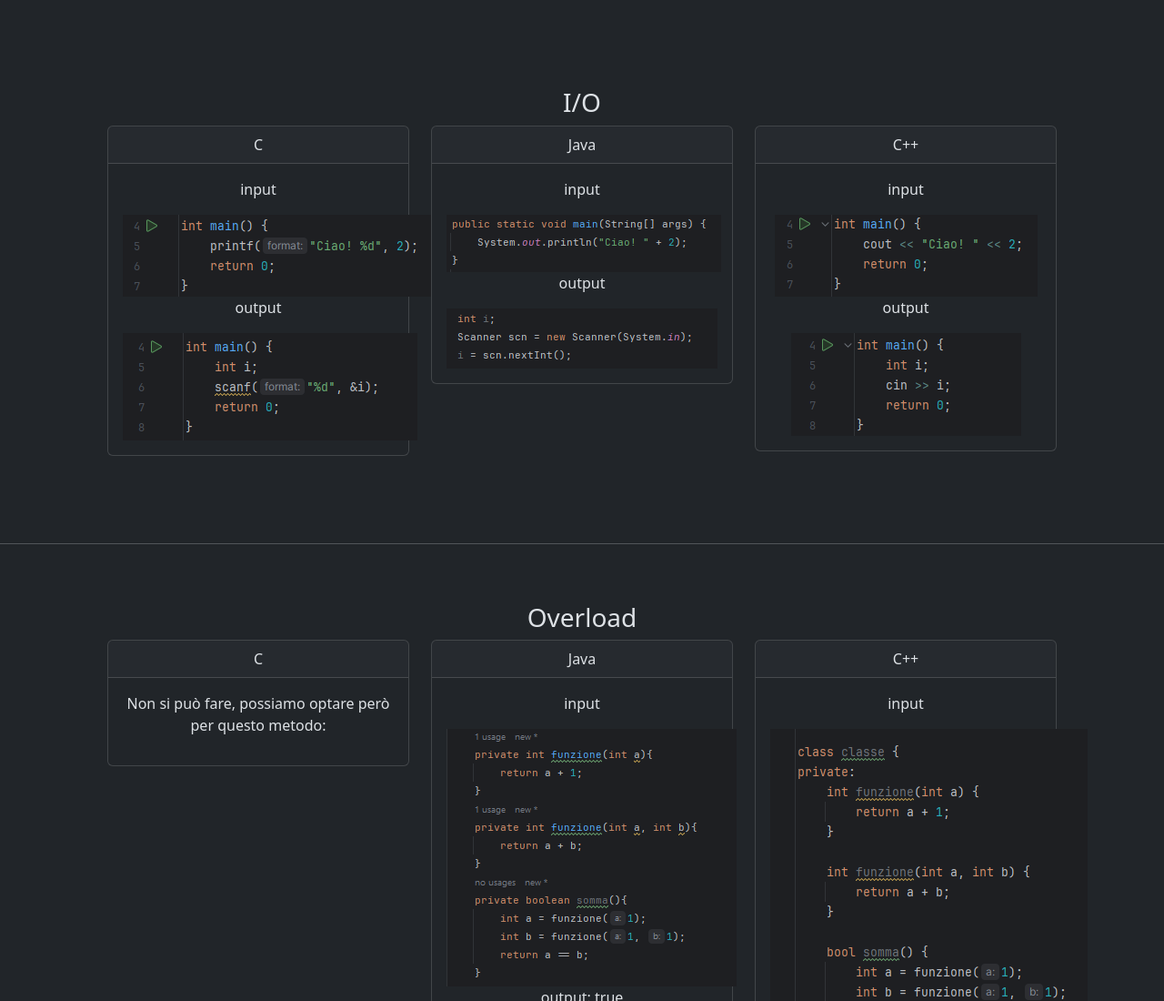
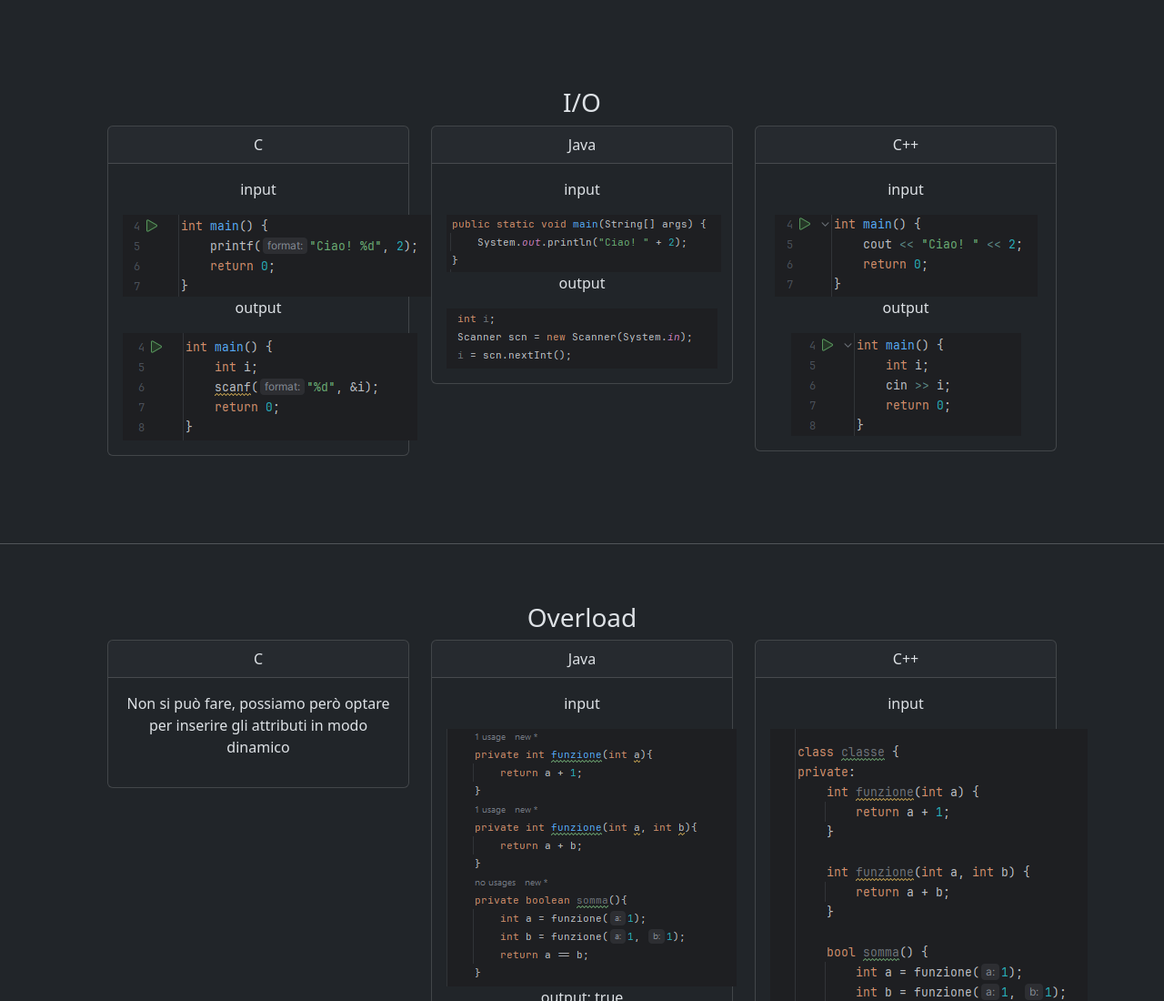
Before and after one commit to Gioppyy/Sito4BINF, a website: page pages/cpp.html in a window 1280 px wide. Shown: the top 1100 px of the page at 91% size. Drawn offline with nearby package versions, Linux system fonts and the light colour scheme.

Commit message:
Fixed string error

```diff
--- a/pages/cpp.html
+++ b/pages/cpp.html
@@ -63,7 +63,7 @@
                       C
                     </div>
                     <div class="card-body">
-                        <p>Non si può fare, possiamo optare però per questo metodo:</p>
+                        <p>Non si può fare, possiamo però optare per inserire gli attributi in modo dinamico</p>
                     </div>
                 </div>
             </div>
```
